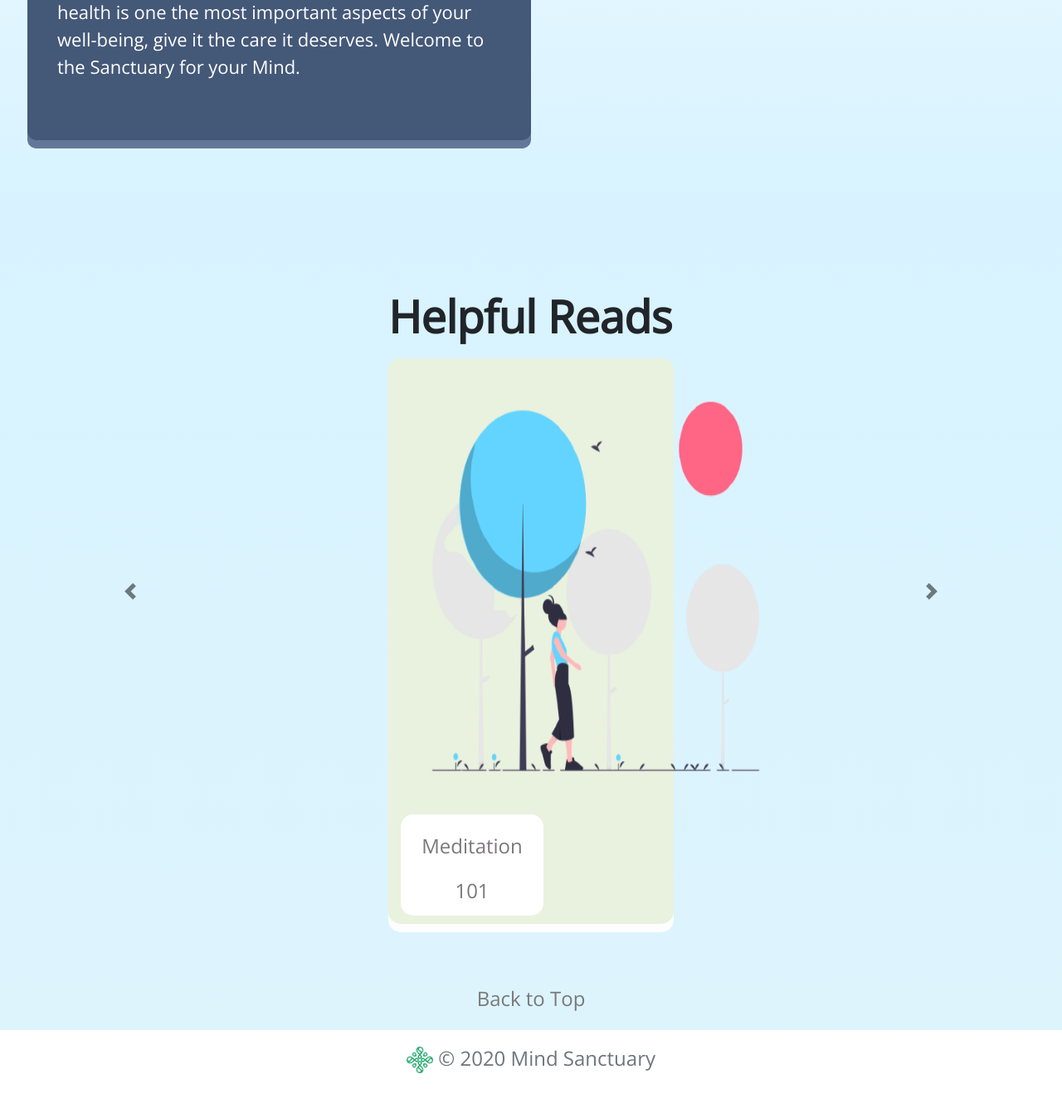
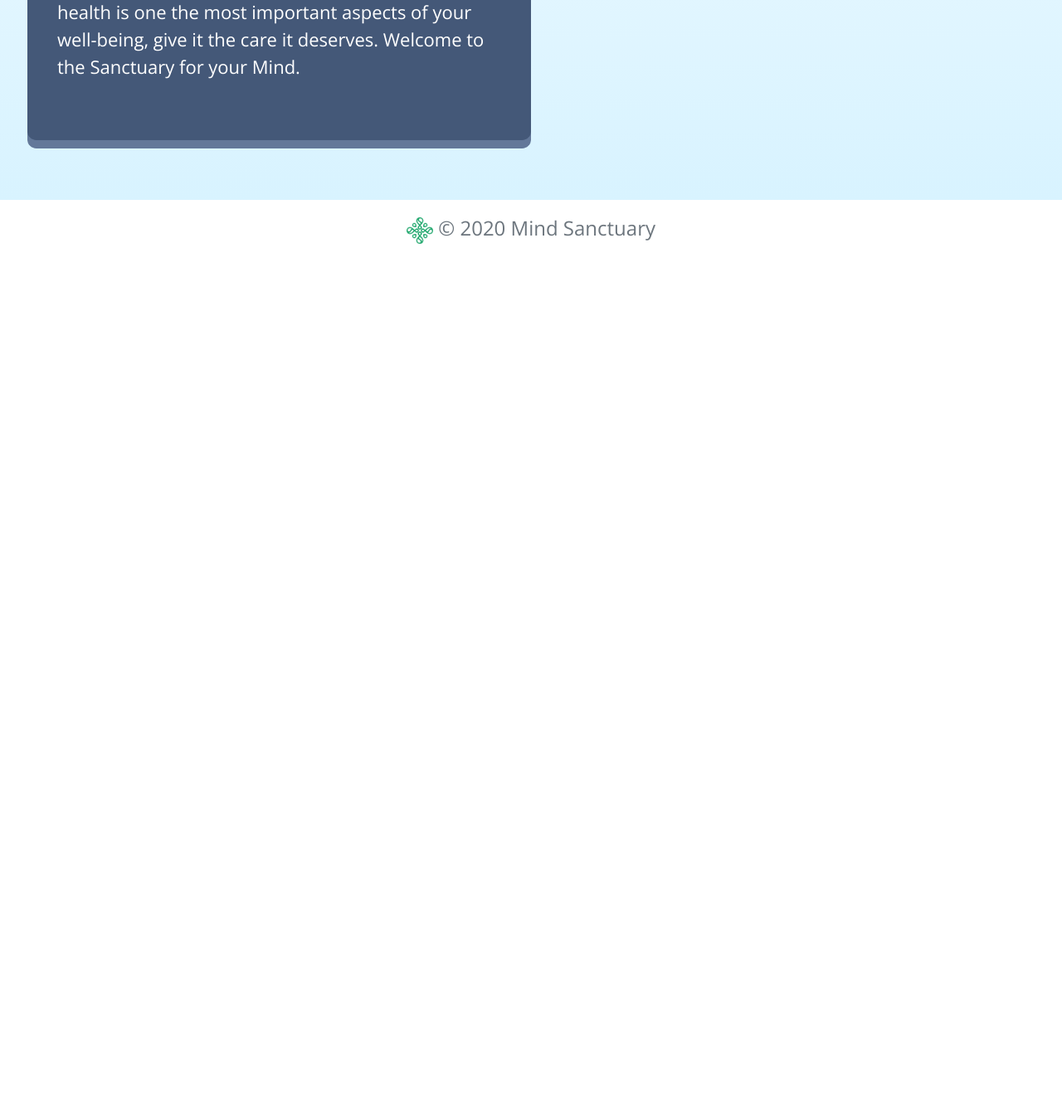
Before and after one commit to cbonoan/Senior-Project, a Flask app: page / in a window 1280 px wide. Shown: the part 1040-2382 px from the top of the page at 83% size. After the commit the page ends 1334 px from the top, so only its background shows below. Run offline with Flask 2, Linux system fonts and the light colour scheme; parts of the project's set-up code (start-up, migrations or seed data) failed here and were passed over; some libraries are stand-ins or nearby versions.

Commit message:
fixing errors on index page -Charles

```diff
--- a/flaskApp/static/styles/index.css
+++ b/flaskApp/static/styles/index.css
@@ -45,9 +45,8 @@
     #welcomeMsg {
         width: 100% !important;
     }
-    #articles img {
-        width: 500px !important;
-        min-height: 440px !important;
+    #content2 {
+        display: none !important;
     }
 }
 #welcomeMsg {
--- a/flaskApp/templates/index.html
+++ b/flaskApp/templates/index.html
@@ -136,7 +136,7 @@
                 <div class="carousel-item text-center" id="article2">
                     <img src="{{url_for('static', filename='pictures/meditation.png')}}" alt="Second article">
                     <div class="articleLink">
-                        <a href="https://www.medicentres.com/2018/11/coping-strategies-mental-health/" target="_blank">Coping strategies</a>
+                        <a href="https://www.medicentres.com/2018/11/coping-strategies-mental-health/" target="_blank">Coping Strategies</a>
                     </div>
                 </div>
                 <div class="carousel-item text-center" id="article3">
```
Also changed, not shown: 1 other file.
